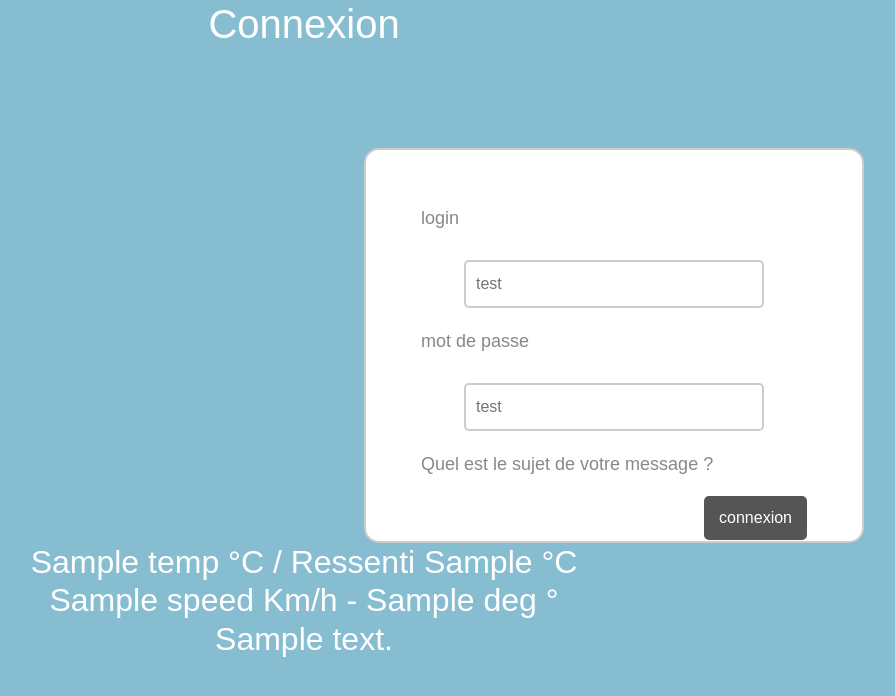
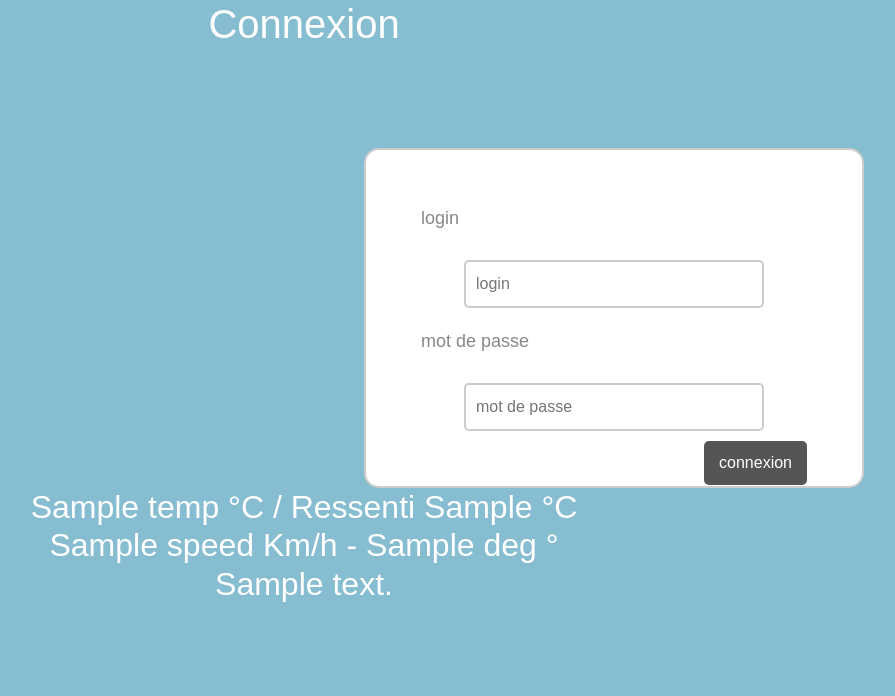
Before and after one commit to aurel1228/Projet5, a PHP site: template projet5mvc/views/accueil.php in a window 1280 px wide. Shown: the top 696 px of the page, without its empty margins (336-1231 px from the left). Run offline with PHP 8.4, Linux system fonts and the light colour scheme; the template is opened without the code that fills it: most values are stand-ins (such as "Sample title", 1, 10 or a date in 2020); data that the repository does not hold is empty.

Commit message:
Add files via upload

```diff
--- a/projet5mvc/views/accueil.php
+++ b/projet5mvc/views/accueil.php
@@ -15,22 +15,17 @@
          <form action="/page-traitement-donnees" method="post">
             <div>
                <label for="nom">login</label>
-      <input type="text" id="nom" name="nom" placeholder="test" required>
+               <input type="login" id="login" name="login" placeholder="login" required>
             </div>
             <div>
-      <label for="email">mot de passe</label>
-      <input type="email" id="email" name="email" placeholder="test" required>
+               <label for="mdp">mot de passe</label>
+               <input type="mdp" id="mdp" name="mdp" placeholder="mot de passe" required>
             </div>
-      <div>
-      <label for="sujet">Quel est le sujet de votre message ?</label>
-      </div>
-      <div>
             <div>
                <button type="submit">connexion</button>
             </div>
          </form>
       </div>
-
       <?php
          switch($weather)
          {
@@ -106,7 +101,5 @@
             <?php echo $desc; ?>
          </h2>
       </div>
-         </div>
-      </div>
    </body>
 </html>
```
Also changed, not shown: projet5mvc/controllers/accueil.php (+11 -6 lines), projet5mvc/public/index.php (+4 -5 lines). Lines whose indentation alone changed are shown as unchanged.
